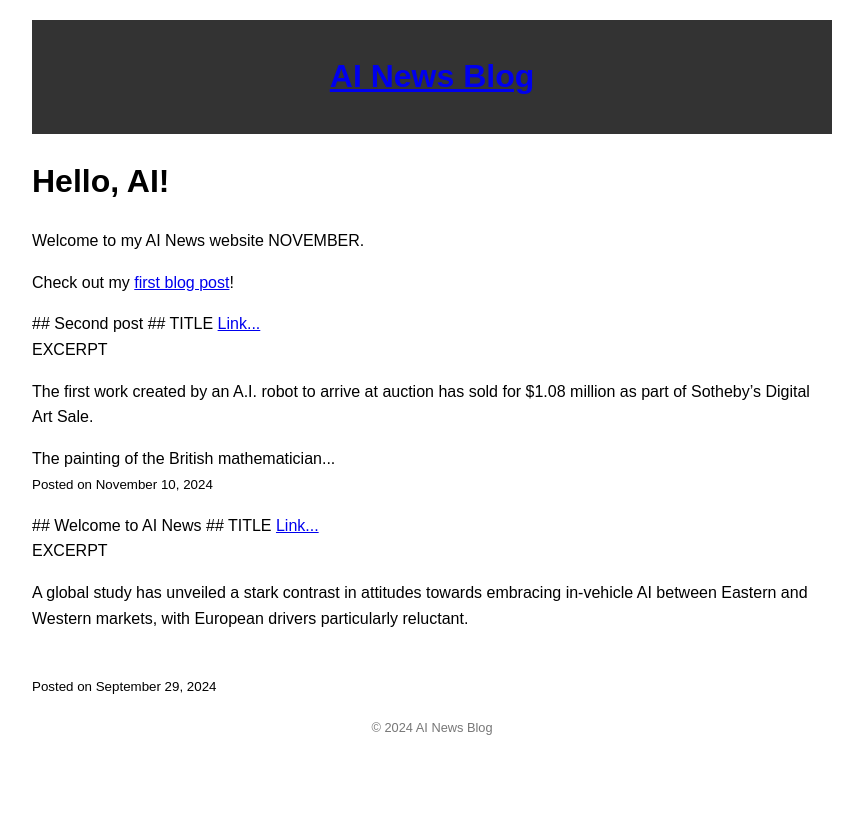
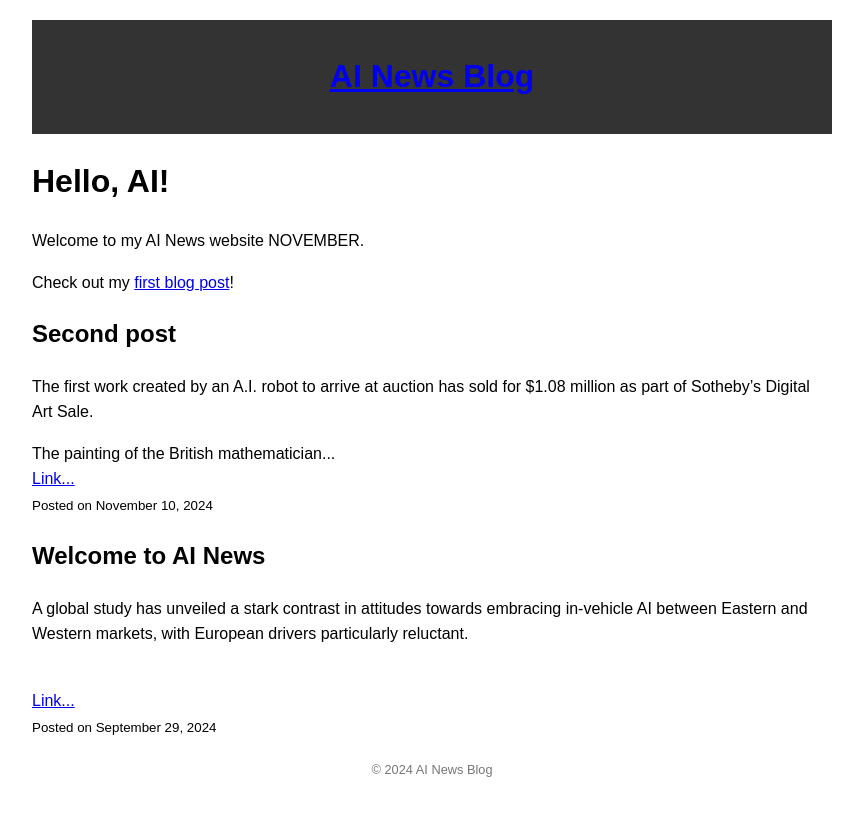
Before and after one commit to aiassistantnews/aiassistantnews.github.io, a Jekyll site: the page built from index.md, in a window 1280 px wide. Shown: the top 816 px of the page, without its empty margins (208-1071 px from the left). Built offline with Jekyll 4.4.1, drawn with Linux system fonts in a browser that asks for light colours.

Commit message:
Formatting

```diff
--- a/index.md
+++ b/index.md
@@ -11,12 +11,10 @@ Check out my [first blog post](./_posts/2024-09-29-and-so-it-begins.md)!
 
 {% for post in site.posts %}
 <p>
-
-## {{ post.title }}
-
-## TITLE <a href="{{ post.url | relative_url }}">Link...</a>
+<h2>{{ post.title }}</h2>
+{{ post.excerpt | truncatewords: 30 }}
 <br>
-EXCERPT{{ post.excerpt | truncatewords: 30 }}
+<a href="{{ post.url | relative_url }}">Link...</a>
 <br>
 <small>Posted on {{ post.date | date: "%B %d, %Y" }}</small>
 </p>
```
